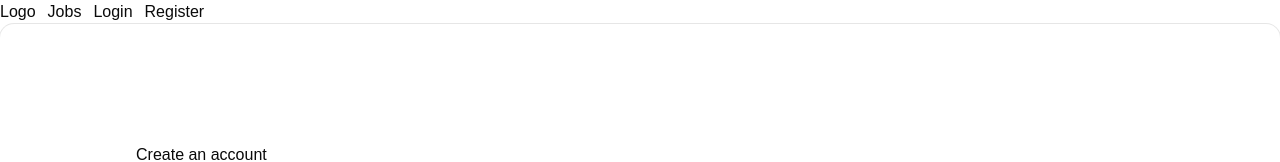
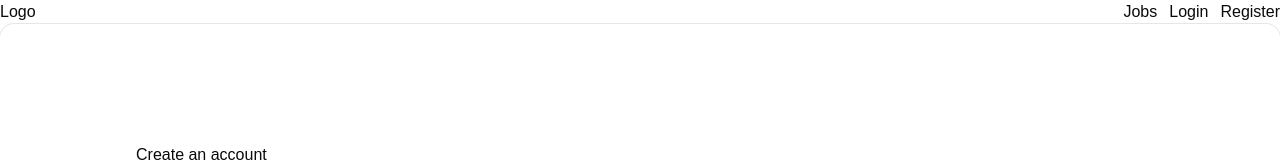
Before and after one commit to Abee0204/jobPortal, a React (Vite) app: page /register in a window 1280 px wide. Both pictures are taken after typing "Sample", "name@example.com", "Sample123", "Sample123" into the empty fields and a click on the button "Create Account". Shown: the top 162 px of the page. Built offline with nearby package versions, Linux system fonts and the light colour scheme; no server answers.

Commit message:
feat(auth): complete authentication module

```diff
--- /dev/null
+++ b/src/components/ProtectedRoute.tsx
@@ -0,0 +1,30 @@
+import { useCurrentUser } from "@/features/auth/hooks/useCurrentUser";
+import { getToken, removeToken } from "@/utils/token"
+import { Navigate, Outlet } from "react-router-dom";
+
+
+const ProtectedRoute = () => {
+
+    const token = getToken();
+    if(!token){
+        return <Navigate to={"/login"} replace />
+    }
+
+
+    const {isLoading , isError} = useCurrentUser();
+
+    if(isLoading)
+    {
+        return <h1>Loading hori hai bhai abhi rukja</h1>;
+    }
+    if(isError)
+    {
+        removeToken();
+        return <Navigate to={"/login"} replace/>
+    }
+
+
+  return <Outlet />;
+}
+
+export default ProtectedRoute
--- /dev/null
+++ b/src/components/PublicRoute.tsx
@@ -0,0 +1,12 @@
+import { getToken } from "@/utils/token"
+import { Navigate, Outlet, replace } from "react-router-dom";
+
+export const PublicRoute = () =>{
+    const token = getToken();
+    if(token)
+        return <Navigate to={"/dashboard"} replace />
+
+    return<Outlet/>
+}
+
+export default PublicRoute;
--- a/src/components/common/Navbar.tsx
+++ b/src/components/common/Navbar.tsx
@@ -1,16 +1,52 @@
-
-import { NavLink } from 'react-router-dom'
+import { Button } from "@/components/ui/button";
+import { useCurrentUser } from "@/features/auth/hooks/useCurrentUser";
+import { removeToken } from "@/utils/token";
+import { useQueryClient } from "@tanstack/react-query";
+import { NavLink, useNavigate } from "react-router-dom";
 
 const Navbar = () => {
+  const { data: user, isLoading } = useCurrentUser();
+
+  const navigate = useNavigate();
+  const queryClient = useQueryClient();
+
+  const handleLogout = () => {
+    removeToken();
+
+    queryClient.removeQueries({
+      queryKey: ["currentUser"],
+    });
+
+    navigate("/login");
+  };
+
+  if (isLoading) return null;
+
   return (
-    <div className='flex flex-row justify-centre-safe gap-3'>
-      <NavLink to={"/"}>Logo</NavLink>
-      <NavLink to={'/jobs'}>Jobs</NavLink>
-      <NavLink to={'/login'}>Login</NavLink>
-      <NavLink to={'/register'}>Register</NavLink>
+    <div className="flex flex-row justify-between gap-3">
+      <div>
+        <NavLink to="/">Logo</NavLink>
+      </div>
 
+      <div className="flex flex-row gap-3 items-center">
+        <NavLink to="/jobs">Jobs</NavLink>
+
+        {user ? (
+          <>
+            <NavLink to="/dashboard">Dashboard</NavLink>
+            <NavLink to="/profile">Profile</NavLink>
+
+            <Button onClick={handleLogout}>Logout</Button>
+          </>
+        ) : (
+          <>
+            <NavLink to="/login">Login</NavLink>
+            <NavLink to="/register">Register</NavLink>
+          </>
+        )}
+      </div>
     </div>
-  )
-}
+  );
+};
 
-export default Navbar
+export default Navbar;
--- a/src/layouts/DashboardLayout.tsx
+++ b/src/layouts/DashboardLayout.tsx
@@ -2,16 +2,15 @@ import { Link, Outlet } from "react-router-dom";
 import Navbar from "../components/common/Navbar";
 import { useEffect } from "react";
 import { authService } from "@/services/auth.service";
+import { useCurrentUser } from "@/features/auth/hooks/useCurrentUser";
 
 const DashboardLayout = () => {
-  useEffect(() => {
-  const fetchUser = async () => {
-    const user = await authService.getCurrentUser();
-    console.log(user);
-  };
+  const { data, isLoading, isError } = useCurrentUser();
+  console.log(data);
 
-  fetchUser();
-}, []);
+  if (isLoading) return <h1>Loading...</h1>;
+
+  if (isError) return <h1>Something went wrong</h1>;
 
   return (
     <>
```
Also changed, not shown: src/routes/Routes.tsx (+13 -1 lines).
